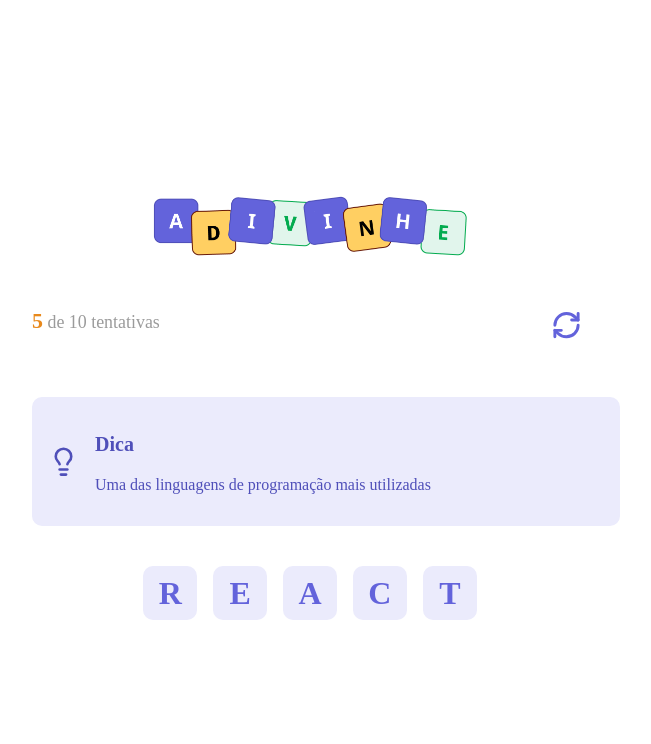
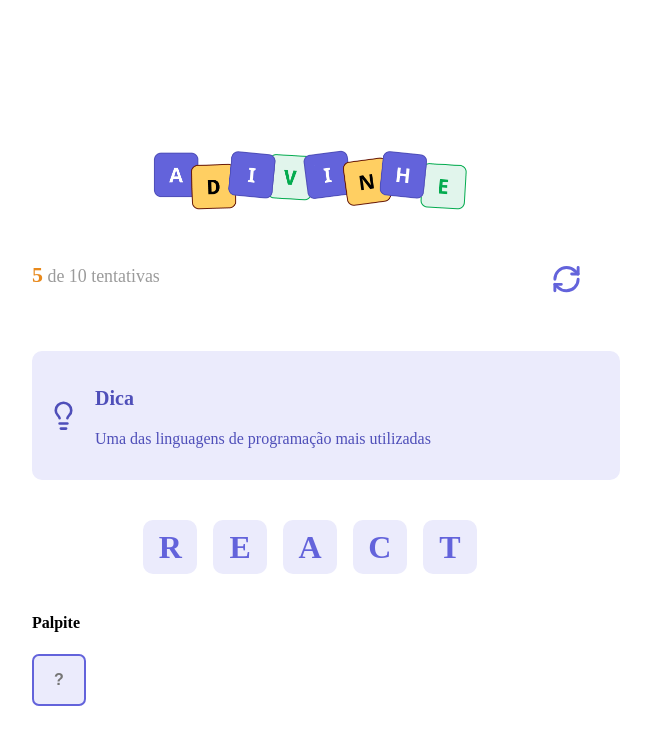
Before and after one commit to MSixels/Adivinhe, a React (Vite) app: page / in a window 1280 px wide. Shown: the top 744 px of the page, without its empty margins (330-981 px from the left). Built offline with nearby package versions, Linux system fonts and the light colour scheme; the HTML template or start-up script is replaced by a standard one.

Commit message:
Criando componente de Input

```diff
--- a/src/App.tsx
+++ b/src/App.tsx
@@ -3,6 +3,7 @@
 import { Header } from "./components/Header"
 import { Tip } from "./components/Tip"
 import { Letter } from "./components/Letter"
+import { Input } from "./components/Input"
 
 export default function App() {
   function handleRestartGame() {
@@ -22,6 +23,10 @@
         <Letter value="C" />
         <Letter value="T" />
         </div>
+        <h4>Palpite</h4>
+        <div>
+          <Input autoFocus maxLength={1} placeholder="?"/>
+        </div>
       </main>
     </div>
   )
--- /dev/null
+++ b/src/components/Input/index.tsx
@@ -0,0 +1,7 @@
+import styles from "./styles.module.css"
+
+type Props = React.ComponentProps<"input">
+
+export function Input({...rest}: Props) {
+  return <input type="text" className={styles.input} {...rest} />
+}
--- /dev/null
+++ b/src/components/Input/styles.module.css
@@ -0,0 +1,16 @@
+.input {
+  width: 2.87rem;
+  height: 2.87rem;
+  border-radius: 0.43rem;
+
+  background-color: #ebebfc;
+  border: 2px solid #6363db;
+  color: #6363db;
+
+  text-transform: uppercase;
+  text-align: center;
+  font-size: 1rem;
+  font-weight: 700;
+
+  outline: none;
+}
--- a/src/global.css
+++ b/src/global.css
@@ -15,6 +15,11 @@
   font-optical-sizing: auto;
 }
 
+input {
+  font-family: "Archivo", sans-serif;
+  font-optical-sizing: auto;
+}
+
 button {
   cursor: pointer;
   transition: filter 0.2s;
```
